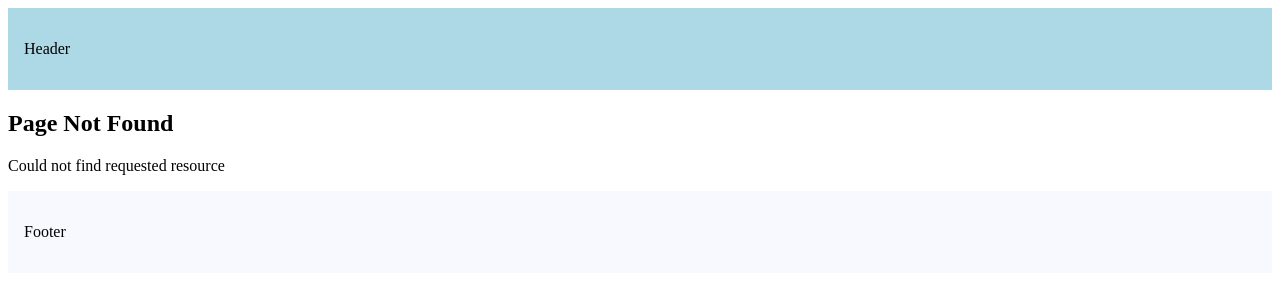
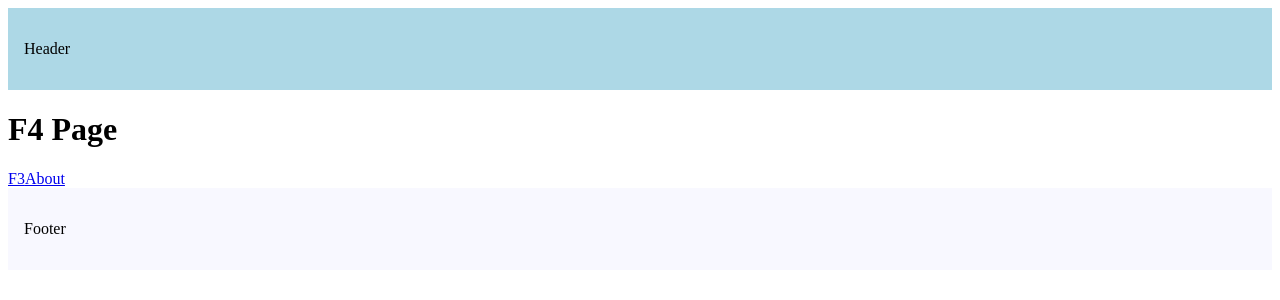
Before and after one commit to eruedasanchez/next-js-14-codevolution, a Next.js app in the folder hello-world/: page /f1/f4 in a window 1280 px wide. Before the commit this address had no page. Shown: the top 300 px of the page. Built offline with nearby package versions, Linux system fonts and the light colour scheme.

Commit message:
Intercepting Routes

```diff
--- /dev/null
+++ b/hello-world/src/app/f1/(.)f2/page.tsx
@@ -0,0 +1,5 @@
+const InterceptedF2 = () => {
+    return <h1>(.) Intercepted F2 page</h1>
+}
+
+export default InterceptedF2;
--- /dev/null
+++ b/hello-world/src/app/f1/f2/page.tsx
@@ -0,0 +1,5 @@
+const F2 = () => {
+    return <h1>F2 Page</h1>;
+}
+
+export default F2;
--- /dev/null
+++ b/hello-world/src/app/f1/f3/page.tsx
@@ -0,0 +1,5 @@
+const F3 = () => {
+    return <h1>F3 Page</h1>;
+}
+
+export default F3;
--- /dev/null
+++ b/hello-world/src/app/f1/f4/(..)f3/page.tsx
@@ -0,0 +1,5 @@
+const InterceptedF3 = () => {
+    return <h1>(..) Intercepted F3 page</h1>
+}
+
+export default InterceptedF3;
--- /dev/null
+++ b/hello-world/src/app/f1/f4/(...)about/page.tsx
@@ -0,0 +1,5 @@
+const InterceptedAbout = () => {
+    return <h1>(...) Intercepted About page</h1>
+}
+
+export default InterceptedAbout;
--- /dev/null
+++ b/hello-world/src/app/f1/f4/page.tsx
@@ -0,0 +1,15 @@
+import Link from "next/link";
+
+const F4 = () => {
+    return (
+        <>
+            <h1>F4 Page</h1>
+            <div>
+                <Link href="/f1/f3">F3</Link>
+                <Link href="/about">About</Link>
+            </div>
+        </>
+    )
+}
+
+export default F4;
```
Also changed, not shown: hello-world/src/app/f1/page.tsx (added, +14 -0 lines), 1 other file (tests, documents, lock files or other folders).
